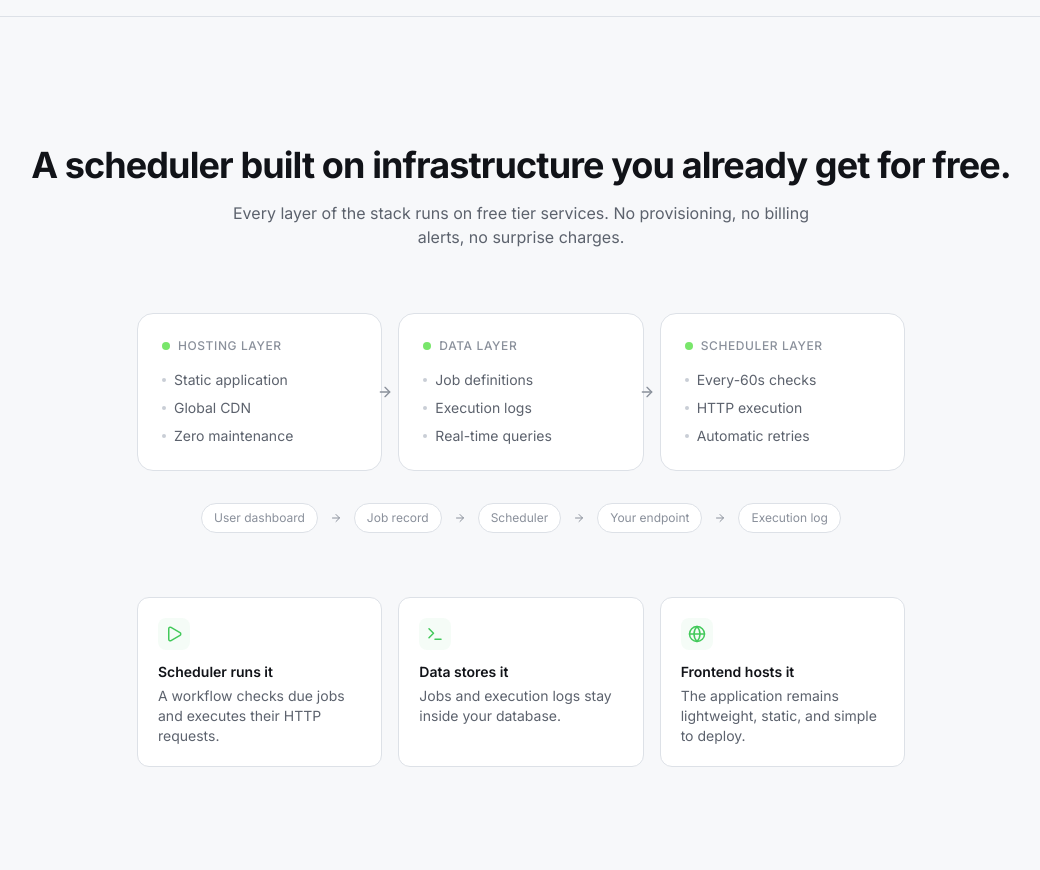
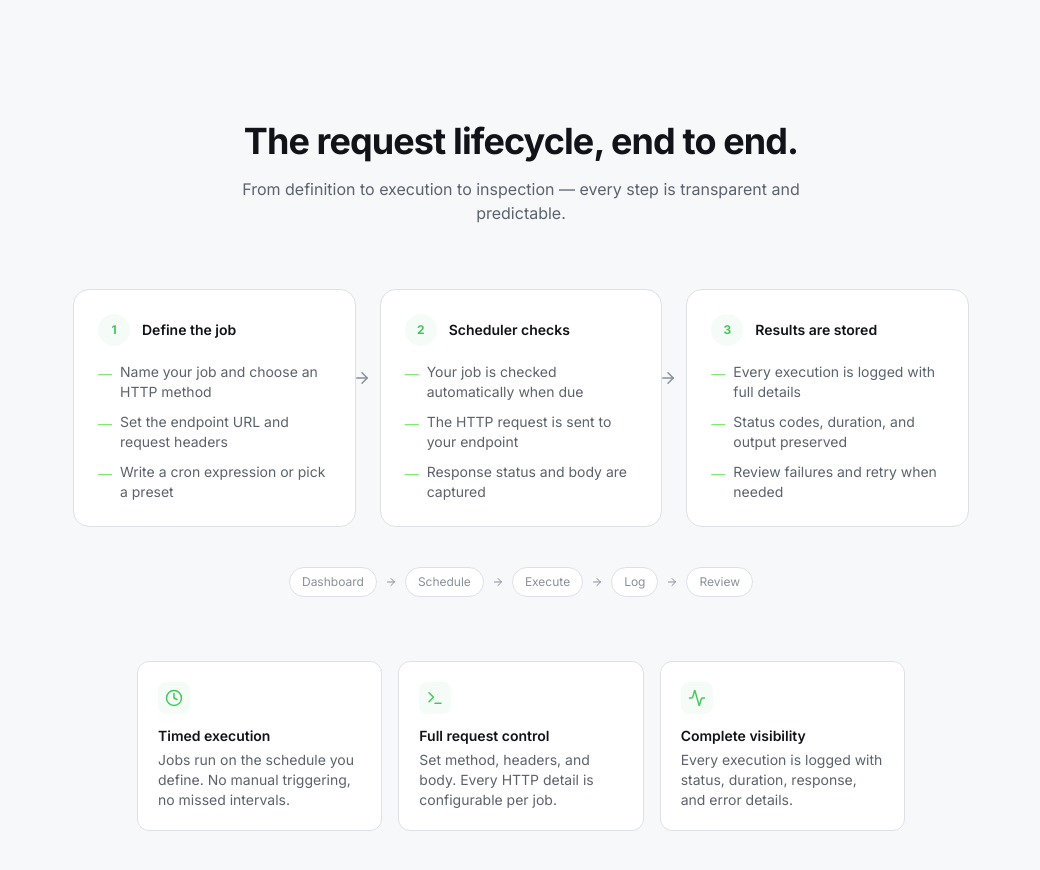
Before and after one commit to temidayoxyz/crondom, a React (Vite) app: page / in a window 1280 px wide. Shown: the part 700-1570 px from the top of the page, without its empty margins (119-1159 px from the left). Built offline with nearby package versions, Linux system fonts and the light colour scheme; no server answers.

Commit message:
Fix broken title tag, rewrite stack section to focus on product flow

```diff
--- a/index.html
+++ b/index.html
@@ -3,18 +3,18 @@
   <head>
     <meta charset="UTF-8" />
     <meta name="viewport" content="width=device-width, initial-scale=1.0" />
-    <title>crond</title>om — Schedule Anything. Pay Nothing.</title>
-    <meta name="description" content="Create HTTP cron jobs, monitor executions, and run your scheduler on a free and open-source stack powered by GitHub Actions, Turso, and GitHub Pages." />
+    <title>crondom — HTTP Cron Job Scheduler</title>
+    <meta name="description" content="Create, schedule, and monitor HTTP cron jobs from a clean dashboard. Set the URL, pick the schedule, and watch every execution." />
 
     <!-- Open Graph -->
-    <meta property="og:title" content="crondom — Schedule Anything. Pay Nothing." />
-    <meta property="og:description" content="Create HTTP cron jobs, monitor executions, and run your scheduler on a free and open-source stack." />
+    <meta property="og:title" content="crondom — HTTP Cron Job Scheduler" />
+    <meta property="og:description" content="Create, schedule, and monitor HTTP cron jobs from a clean dashboard." />
     <meta property="og:type" content="website" />
 
     <!-- Twitter -->
     <meta name="twitter:card" content="summary_large_image" />
-    <meta name="twitter:title" content="crondom — Schedule Anything. Pay Nothing." />
-    <meta name="twitter:description" content="Create HTTP cron jobs, monitor executions, and run your scheduler on a free and open-source stack." />
+    <meta name="twitter:title" content="crondom — HTTP Cron Job Scheduler" />
+    <meta name="twitter:description" content="Create, schedule, and monitor HTTP cron jobs from a clean dashboard." />
 
     <!-- Fonts -->
     <link rel="preconnect" href="https://fonts.googleapis.com" />
--- a/src/components/landing/LandingPage.jsx
+++ b/src/components/landing/LandingPage.jsx
@@ -296,21 +296,33 @@ function SchedulerRing() {
   );
 }
 
-// ─── Section 2: The $0 Stack ──────────────────────────────
+// ─── Section 2: How Scheduling Works ─────────────────────
 
 function StackSection() {
-  const layers = [
+  const steps = [
     {
-      label: "Hosting layer",
-      items: ["Static application", "Global CDN", "Zero maintenance"],
+      label: "1. Define the job",
+      items: [
+        "Name your job and choose an HTTP method",
+        "Set the endpoint URL and request headers",
+        "Write a cron expression or pick a preset",
+      ],
     },
     {
-      label: "Data layer",
-      items: ["Job definitions", "Execution logs", "Real-time queries"],
+      label: "2. Scheduler checks",
+      items: [
+        "Your job is checked automatically when due",
+        "The HTTP request is sent to your endpoint",
+        "Response status and body are captured",
+      ],
     },
     {
-      label: "Scheduler layer",
-      items: ["Every-60s checks", "HTTP execution", "Automatic retries"],
+      label: "3. Results are stored",
+      items: [
+        "Every execution is logged with full details",
+        "Status codes, duration, and output preserved",
+        "Review failures and retry when needed",
+      ],
     },
   ];
 
@@ -319,54 +331,55 @@ function StackSection() {
       <div className="max-w-[1240px] mx-auto px-6">
         <div className="text-center mb-16">
           <h2 className="text-3xl md:text-4xl font-bold tracking-tight text-[var(--color-text-main)] mb-4">
-            A scheduler built on infrastructure you already get for free.
+            The request lifecycle, end to end.
           </h2>
           <p className="text-[var(--color-text-secondary)] max-w-xl mx-auto">
-            Every layer of the stack runs on free tier services. No provisioning, no billing alerts, no surprise charges.
+            From definition to execution to inspection — every step is transparent and predictable.
           </p>
         </div>
 
-        {/* Architecture diagram */}
-        <div className="relative max-w-3xl mx-auto mb-16">
-          <div className="grid grid-cols-3 gap-4">
-            {layers.map((layer, i) => (
+        {/* Three-column flow */}
+        <div className="relative max-w-4xl mx-auto mb-16">
+          <div className="grid md:grid-cols-3 gap-6">
+            {steps.map((step, i) => (
               <div
-                key={layer.label}
-                className="relative group bg-[var(--color-bg-elevated)] border border-[var(--color-border)] rounded-2xl p-6 hover:border-[var(--color-green-strong)]/20 transition-all"
+                key={step.label}
+                className="relative bg-[var(--color-bg-elevated)] border border-[var(--color-border)] rounded-2xl p-6 hover:border-[var(--color-green-strong)]/20 transition-all"
               >
-                <div className="flex items-center gap-2 mb-4">
-                  <div className="w-2 h-2 rounded-full bg-[var(--color-green-signal)]" />
-                  <span className="text-xs font-medium text-[var(--color-text-muted)] uppercase tracking-wider">{layer.label}</span>
+                <div className="flex items-center gap-3 mb-4">
+                  <div className="w-8 h-8 rounded-full bg-[var(--color-green-strong)]/5 flex items-center justify-center">
+                    <span className="text-xs font-bold text-[var(--color-green-strong)]">{i + 1}</span>
+                  </div>
+                  <span className="text-sm font-semibold text-[var(--color-text-main)]">{step.label.replace(/^\d+\. /, '')}</span>
                 </div>
-                <ul className="space-y-2">
-                  {layer.items.map((item) => (
-                    <li key={item} className="text-sm text-[var(--color-text-secondary)] flex items-center gap-2">
-                      <div className="w-1 h-1 rounded-full bg-[var(--color-border-strong)]" />
+                <ul className="space-y-2.5">
+                  {step.items.map((item) => (
+                    <li key={item} className="text-sm text-[var(--color-text-secondary)] flex items-start gap-2">
+                      <span className="text-[var(--color-green-signal)] mt-0.5 shrink-0">—</span>
                       {item}
                     </li>
                   ))}
                 </ul>
-                {/* Connector arrows */}
-                {i < layers.length - 1 && (
-                  <div className="hidden md:block absolute -right-3 top-1/2 -translate-y-1/2 text-[var(--color-text-muted)]">
-                    <ArrowRight size={16} />
+                {i < steps.length - 1 && (
+                  <div className="hidden md:block absolute -right-4 top-1/3 text-[var(--color-text-muted)]">
+                    <ArrowRight size={18} />
                   </div>
                 )}
               </div>
             ))}
           </div>
 
-          {/* Flow line */}
-          <div className="mt-8 flex items-center justify-center gap-3 text-xs text-[var(--color-text-muted)]">
-            <span className="px-3 py-1.5 bg-[var(--color-bg-elevated)] border border-[var(--color-border)] rounded-full">User dashboard</span>
+          {/* Flow visualization */}
+          <div className="mt-10 flex flex-wrap items-center justify-center gap-2 text-xs text-[var(--color-text-muted)]">
+            <span className="px-3 py-1.5 bg-[var(--color-bg-elevated)] border border-[var(--color-border)] rounded-full">Dashboard</span>
             <ArrowRight size={12} />
-            <span className="px-3 py-1.5 bg-[var(--color-bg-elevated)] border border-[var(--color-border)] rounded-full">Job record</span>
+            <span className="px-3 py-1.5 bg-[var(--color-bg-elevated)] border border-[var(--color-border)] rounded-full">Schedule</span>
             <ArrowRight size={12} />
-            <span className="px-3 py-1.5 bg-[var(--color-bg-elevated)] border border-[var(--color-border)] rounded-full">Scheduler</span>
+            <span className="px-3 py-1.5 bg-[var(--color-bg-elevated)] border border-[var(--color-border)] rounded-full">Execute</span>
             <ArrowRight size={12} />
-            <span className="px-3 py-1.5 bg-[var(--color-bg-elevated)] border border-[var(--color-border)] rounded-full">Your endpoint</span>
+            <span className="px-3 py-1.5 bg-[var(--color-bg-elevated)] border border-[var(--color-border)] rounded-full">Log</span>
             <ArrowRight size={12} />
-            <span className="px-3 py-1.5 bg-[var(--color-bg-elevated)] border border-[var(--color-border)] rounded-full">Execution log</span>
+            <span className="px-3 py-1.5 bg-[var(--color-bg-elevated)] border border-[var(--color-border)] rounded-full">Review</span>
           </div>
         </div>
 
@@ -374,19 +387,19 @@ function StackSection() {
         <div className="grid md:grid-cols-3 gap-4 max-w-3xl mx-auto">
           {[
             {
-              icon: <Play size={18} />,
-              title: "Scheduler runs it",
-              desc: "A workflow checks due jobs and executes their HTTP requests.",
+              icon: <Clock size={18} />,
+              title: "Timed execution",
+              desc: "Jobs run on the schedule you define. No manual triggering, no missed intervals.",
             },
             {
               icon: <Terminal size={18} />,
-              title: "Data stores it",
-              desc: "Jobs and execution logs stay inside your database.",
+              title: "Full request control",
+              desc: "Set method, headers, and body. Every HTTP detail is configurable per job.",
             },
             {
-              icon: <Globe size={18} />,
-              title: "Frontend hosts it",
-              desc: "The application remains lightweight, static, and simple to deploy.",
+              icon: <Activity size={18} />,
+              title: "Complete visibility",
+              desc: "Every execution is logged with status, duration, response, and error details.",
             },
           ].map((card) => (
             <div
```
